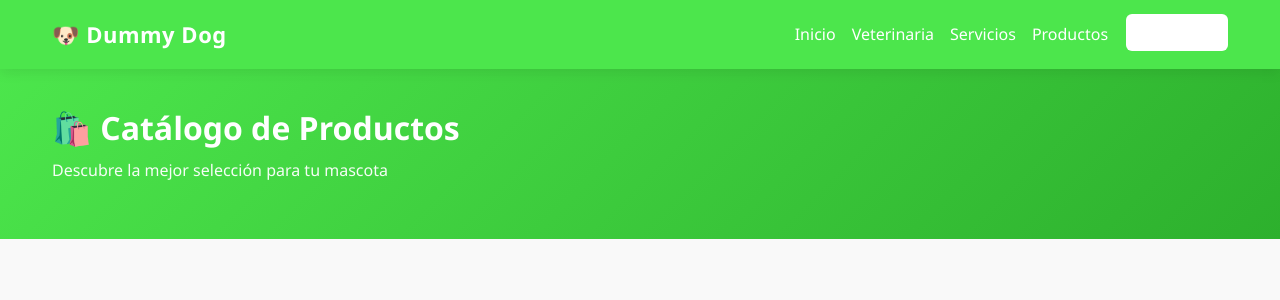
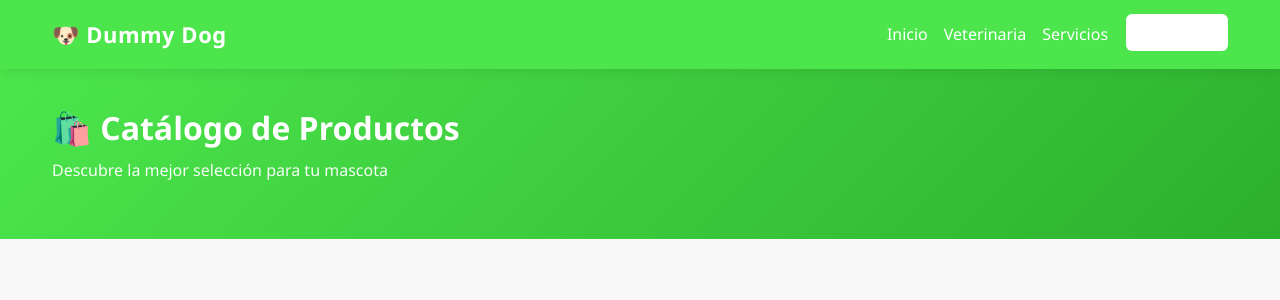
Before and after one commit to Flippy080808/Dummy_Dog, a Django app: page /productos/ in a window 1280 px wide. Shown: the top 300 px of the page. Run offline with Django 5.2, Linux system fonts and the light colour scheme; data that the repository does not hold is empty.

Commit message:
Se quito una linea innecesaria

```diff
--- a/Nucleo/templates/productos_list.html
+++ b/Nucleo/templates/productos_list.html
@@ -52,7 +52,6 @@
                     <li class="nav-item"><a class="nav-link" href="/">Inicio</a></li>
                     <li class="nav-item"><a class="nav-link" href="/Veterinaria">Veterinaria</a></li>
                     <li class="nav-item"><a class="nav-link" href="/servicios">Servicios</a></li>
-                    <li class="nav-item"><a class="nav-link active" href="/productos">Productos</a></li>
                     <li class="nav-item"><a class="nav-link" href="{% url 'agregar_producto' %}" style="background:white;color:var(--primary-green);padding:6px 12px;border-radius:6px;margin-left:10px;font-weight:600;">+ Agregar</a></li>
                 </ul>
             </div>
```
